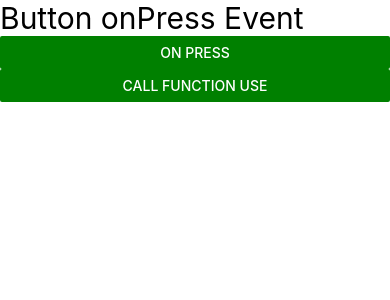
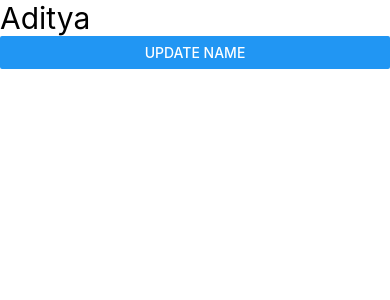
Before and after one commit to birbalkr/reactNative, a React Native app: screen / in a window 390 px wide. Shown: the top 300 px of the page. Built offline with nearby package versions, Linux system fonts and the light colour scheme.

Commit message:
useState

```diff
--- a/App.tsx
+++ b/App.tsx
@@ -1,4 +1,4 @@
-import React, { Component } from 'react';
+import React, { useState } from 'react';
 import {
   Button,
   Text,
@@ -7,21 +7,20 @@
 
 import UserData from './components/UserData';
 
-function App(){
-  const fruit=()=>{
-    console.warn("Function called");
+function App() {
+  const [name, setName] = useState("Aditya");
+
+  function testname() {
+    setName("admin");
   }
-  return(
+  return (
     <View>
-      <Text style={{fontSize:30}}>Button onPress Event</Text>
-      <Button title='On Press' onPress={fruit} color={'green'}></Button>
-      <Button title='call function use' onPress={()=>fruit()} color={'green'}></Button>
+      <Text style={{ fontSize: 30 }}>{name}</Text>
+      <Button title='update name' onPress={testname}></Button>
     </View>
 
   );
 };
 
 
-
-
 export default App;
```
